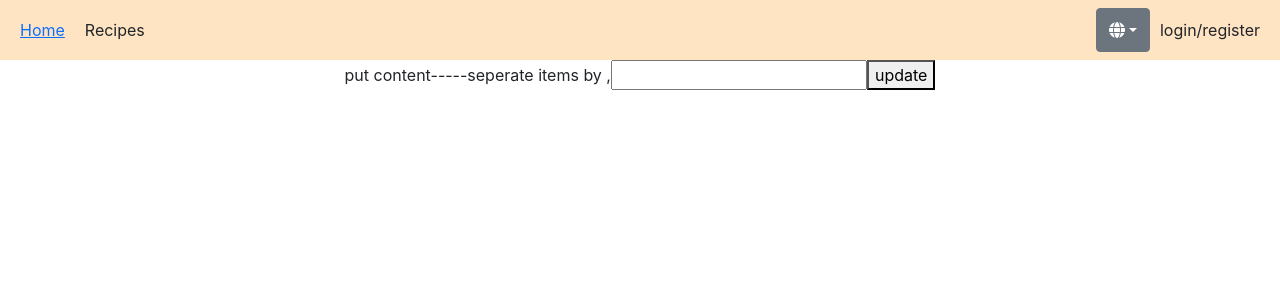
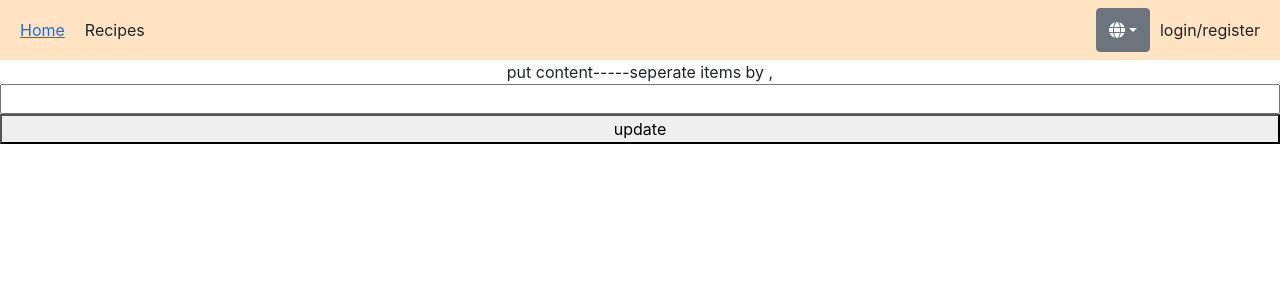
Before and after one commit to Luna123j/recipe_dice, a React (Create React App) app in the folder client/: page /editDice in a window 1280 px wide. Shown: the top 300 px of the page. Built offline with nearby package versions, Linux system fonts and the light colour scheme.

Commit message:
update state for dice content

```diff
--- a/client/src/App.js
+++ b/client/src/App.js
@@ -5,22 +5,16 @@ import { BrowserRouter, Switch, Route, Link, Routes, useNavigate } from "react-r
 import EditDice from './component/EditDice';
 import React, { createContext, useContext, useState } from 'react';
 
-
-
 function App() {
 
   const [diceContent, setDiceContent] = useState(['item1', 'item2', 'item3', 'item4', 'item5', 'item6', 'item7', 'item8', 'item9', 'item10', 'item11', 'item12', 'item13'])
-
-  const handleEdit = (arr)=>{
-    setDiceContent(arr);
-  }
 
   return (
     <div className="App">
       <Navbar />
       <Routes>
-          <Route path="/" element={<RollDice diceContent = {diceContent}/>} />
-          <Route path="/editDice" element={<EditDice editContent = {handleEdit}/>} />
+        <Route path="/" element={<RollDice diceContent={diceContent} />} />
+          <Route path="/editDice" element={<EditDice editContent = {setDiceContent} />} />
       </Routes>
     </div>
   );
--- a/client/src/component/EditDice.jsx
+++ b/client/src/component/EditDice.jsx
@@ -1,12 +1,14 @@
 import React from "react";
+import './EditDice.scss';
 
-const EditDice = (props)=>{
+const EditDice = (props) => {
+  let inputArr = [];
 
-  const inputHandler = (e)=>{
+  const inputHandler = (e) => {
     e.preventDefault();
     let inputStr = e.target.value;
-    let inputArr = []
-    if (inputStr.length>0){
+
+    if (inputStr.length > 0) {
       inputArr = inputStr.split(',');
     }
   }
@@ -14,8 +16,9 @@ const EditDice = (props)=>{
   return (
     <div className="editDiv">
       <label>put content-----seperate items by ,</label>
-      <input id = 'input recipe' onChange={inputHandler}/>
-      <button type="Submit">update</button>
+      <input id='input recipe' onChange={inputHandler} />
+
+      <button type="Submit" onClick={()=>props.editContent(inputArr)}>update</button>
     </div>
   )
 }
--- /dev/null
+++ b/client/src/component/EditDice.scss
@@ -0,0 +1,6 @@
+.editDiv {
+  display: flex;
+  flex-direction: column;
+  align-content: center;
+
+}
```
